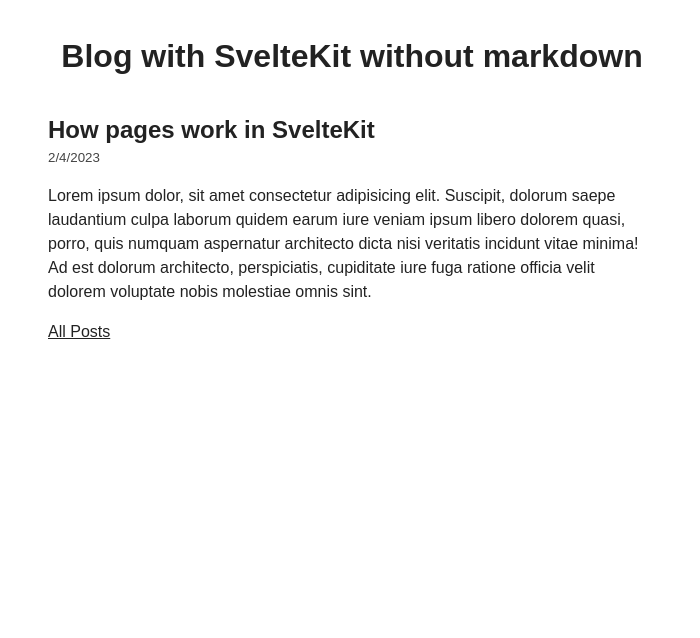
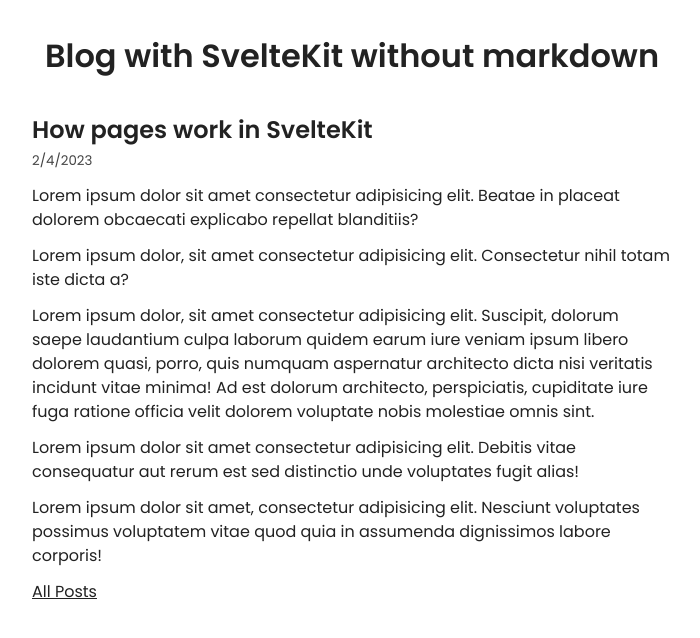
Before and after one commit to ScriptRaccoon/blog-sveltekit-approach, a SvelteKit app: page /post/sveltekit-pages in a window 1280 px wide. Shown: the top 638 px of the page, without its empty margins (288-988 px from the left). Built offline with nearby package versions, Linux system fonts and the light colour scheme.

Commit message:
improve content

```diff
--- a/src/lib/css/style.css
+++ b/src/lib/css/style.css
@@ -1,3 +1,5 @@
+@import url("https://fonts.googleapis.com/css2?family=Poppins:wght@300;400;600&display=swap");
+
 * {
 	margin: 0;
 	padding: 0;
@@ -5,7 +7,7 @@
 }
 
 body {
-	font-family: Arial, sans-serif;
+	font-family: "Poppins", sans-serif;
 	color: #222;
 	padding-inline: 0.5rem;
 	line-height: 1.5;
@@ -14,3 +16,12 @@
 a {
 	color: inherit;
 }
+
+p {
+	margin-block: 0.75rem;
+}
+
+.date {
+	color: #444;
+	font-size: smaller;
+}
--- a/src/routes/+layout.svelte
+++ b/src/routes/+layout.svelte
@@ -19,7 +19,7 @@
 	}
 
 	.wrapper {
-		max-width: 38rem;
+		max-width: 40rem;
 		margin-inline: auto;
 	}
 </style>
--- a/src/routes/+page.svelte
+++ b/src/routes/+page.svelte
@@ -29,8 +29,4 @@
 	ul {
 		margin-left: 1rem;
 	}
-	.date {
-		color: #444;
-		font-size: smaller;
-	}
 </style>
--- a/src/routes/post/Post.svelte
+++ b/src/routes/post/Post.svelte
@@ -3,24 +3,15 @@
 	export let date: Date;
 </script>
 
+<svelte:head>
+	<title>{title}</title>
+</svelte:head>
+
 <h2>{title}</h2>
 
-<p class="date">{date.toLocaleDateString()}</p>
+<span class="date">{date.toLocaleDateString()}</span>
 
 <slot />
-
-<p class="link-container">
+<p>
 	<a href="/">All Posts</a>
 </p>
-
-<style>
-	.date {
-		color: #444;
-		font-size: smaller;
-		margin-bottom: 1rem;
-	}
-
-	.link-container {
-		margin-block: 1rem;
-	}
-</style>
--- a/src/routes/post/sveltekit-pages/+page.svelte
+++ b/src/routes/post/sveltekit-pages/+page.svelte
@@ -5,6 +5,15 @@
 </script>
 
 <Post {title} {date}>
+	<p>
+		Lorem ipsum dolor sit amet consectetur adipisicing elit.
+		Beatae in placeat dolorem obcaecati explicabo repellat
+		blanditiis?
+	</p>
+	<p>
+		Lorem ipsum dolor, sit amet consectetur adipisicing elit.
+		Consectetur nihil totam iste dicta a?
+	</p>
 	<p>
 		Lorem ipsum dolor, sit amet consectetur adipisicing elit.
 		Suscipit, dolorum saepe laudantium culpa laborum quidem earum
@@ -14,4 +23,14 @@
 		iure fuga ratione officia velit dolorem voluptate nobis
 		molestiae omnis sint.
 	</p>
+	<p>
+		Lorem ipsum dolor sit amet consectetur adipisicing elit.
+		Debitis vitae consequatur aut rerum est sed distinctio unde
+		voluptates fugit alias!
+	</p>
+	<p>
+		Lorem ipsum dolor sit amet, consectetur adipisicing elit.
+		Nesciunt voluptates possimus voluptatem vitae quod quia in
+		assumenda dignissimos labore corporis!
+	</p>
 </Post>
```
Also changed, not shown: src/routes/post/first-post/+page.svelte (+14 -0 lines), src/routes/post/longer-posts/+page.svelte (deleted, +0 -14 lines), src/routes/post/page-data/+page.svelte (+19 -0 lines), src/routes/post/svelte-performance/+page.svelte (added, +27 -0 lines), 1 other file (tests, documents, lock files or other folders).
